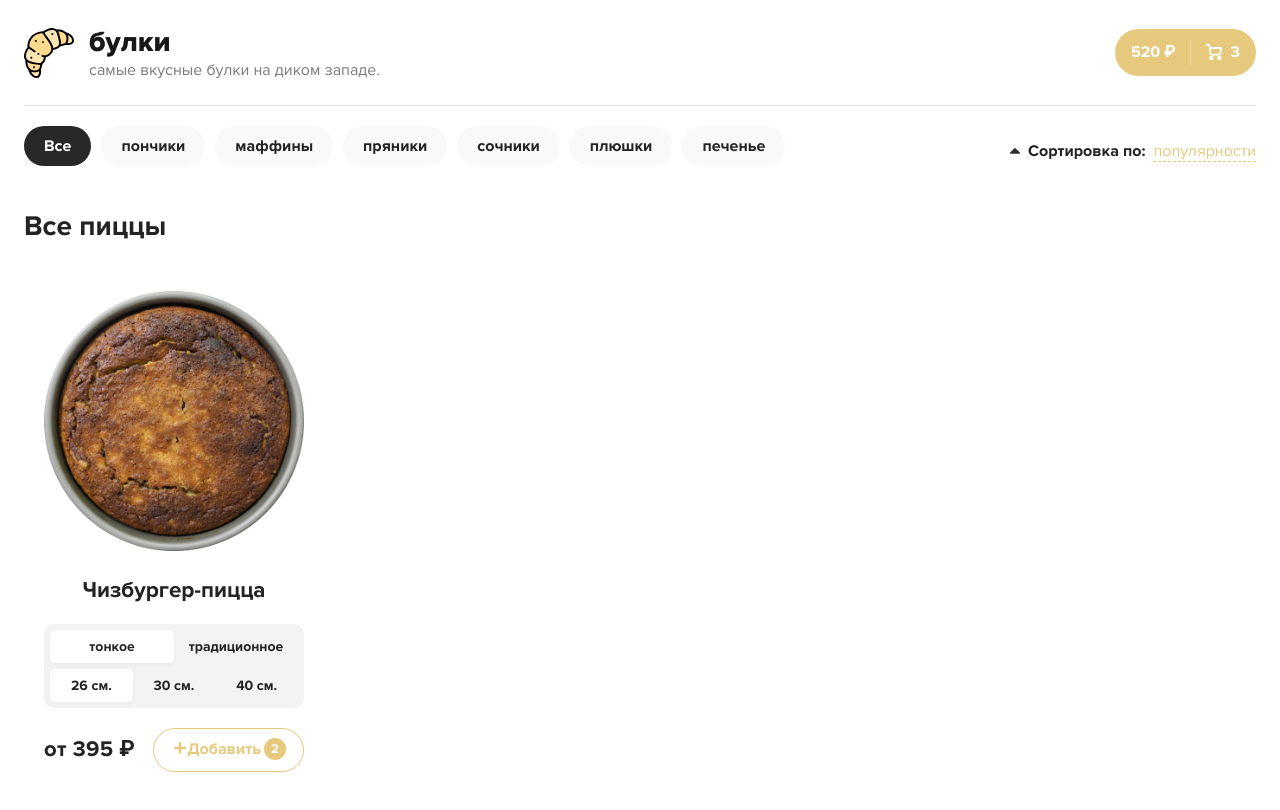
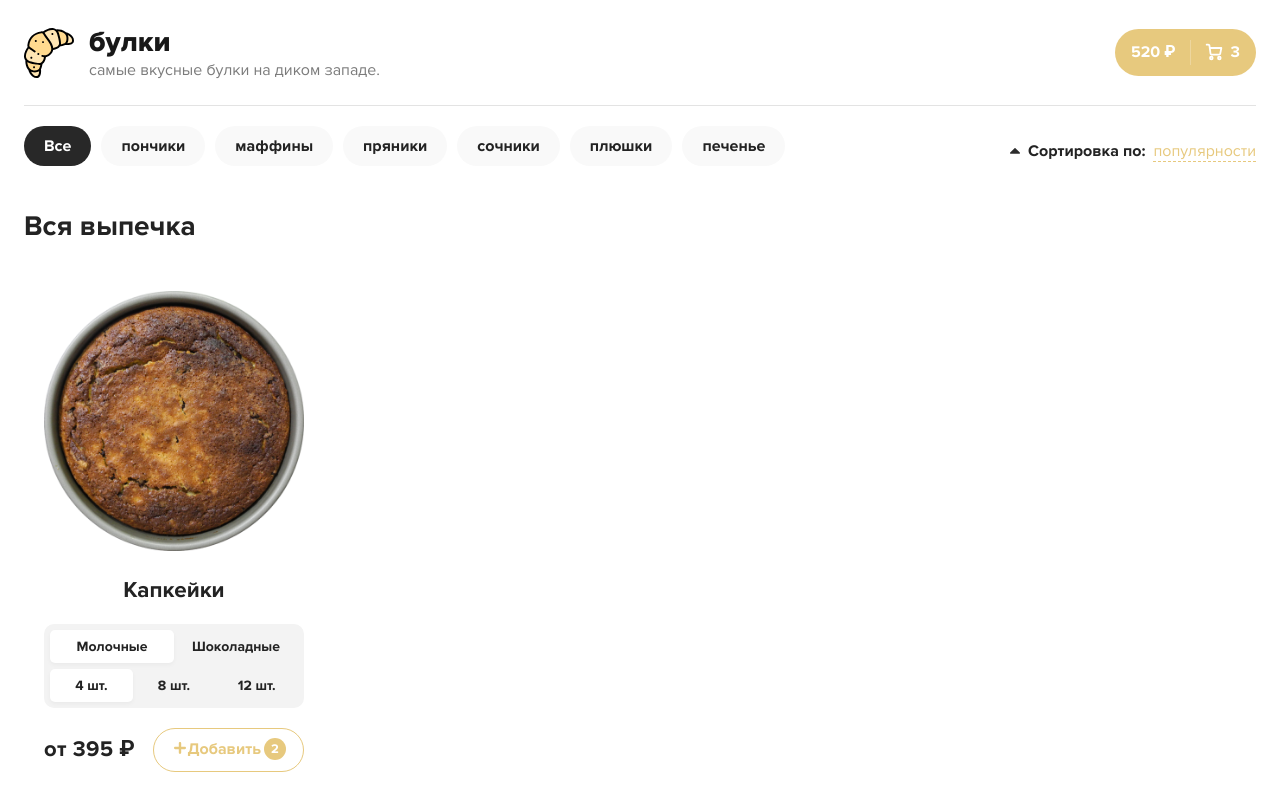
Before and after one commit to Alex5/react-bulki, a React (Create React App) app: page / in a window 1280 px wide. Shown: the top 810 px of the page. Built offline with nearby package versions, Linux system fonts and the light colour scheme.

Commit message:
поправил названия

```diff
--- a/src/App.js
+++ b/src/App.js
@@ -26,7 +26,7 @@ const App = () => {
                         />
                        <SortPopup />
                     </div>
-                    <h2 className="content__title">Все пиццы</h2>
+                    <h2 className="content__title">Вся выпечка</h2>
                     <div className="content__items">
                         <div className="pizza-block">
                             <img
@@ -34,17 +34,17 @@ const App = () => {
                                 src={cupCakePhoto}
                                 alt="Pizza"
                             />
-                            <h4 className="pizza-block__title">Чизбургер-пицца</h4>
+                            <h4 className="pizza-block__title">Капкейки</h4>
                             <div className="pizza-block__selector">
                                 <ul>
-                                    <li className="active">тонкое</li>
-                                    <li>традиционное</li>
+                                    <li className="active">Молочные</li>
+                                    <li>Шоколадные</li>
                                 </ul>
                                 <ul>
-                                    <li className="active">26 см.
+                                    <li className="active">4 шт.
                                     </li>
-                                    <li>30 см.</li>
-                                    <li>40 см.</li>
+                                    <li>8 шт.</li>
+                                    <li>12 шт.</li>
                                 </ul>
                             </div>
                             <div className="pizza-block__bottom">
```
Also changed, not shown: 1 other file (tests, documents, lock files or other folders).
